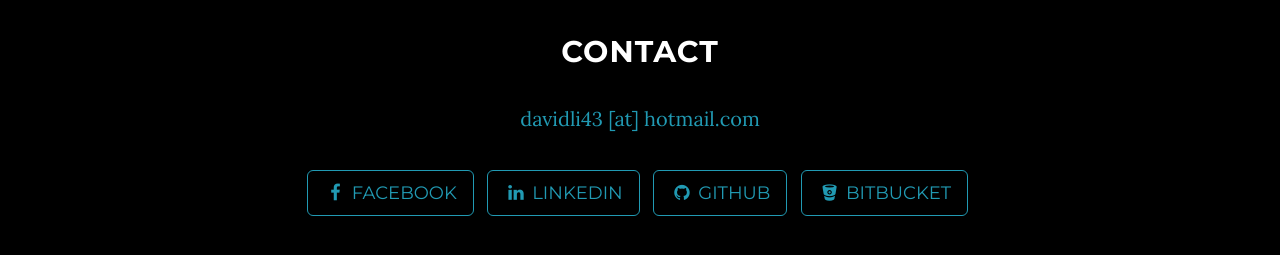
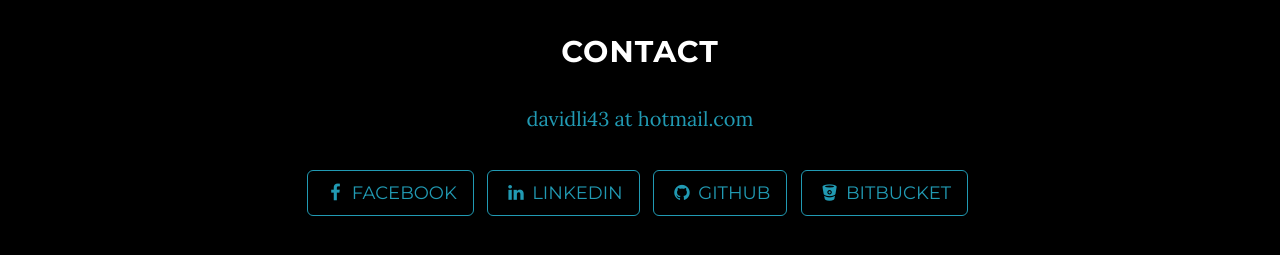
Before and after one commit to davidli43/davidli43.github.io, a Jekyll site: the page built from index.html, in a window 1280 px wide and 900 px high, scrolled down 2711 px. Shown: the part 154-409 px from the top of the window. Built offline with Jekyll 4.4.1, drawn with Linux system fonts in a browser that asks for light colours.

```diff
--- a/_config.yml
+++ b/_config.yml
@@ -1,6 +1,6 @@
 # Site settings
 title: Sida Li
-email: davidli43 [at] hotmail.com
+email: davidli43 at hotmail.com
 url: sida.li
 description: "Personal website for Sida Li. Graduate in Computer Science and Psychology. Interested in Computer Vision."
 
```
